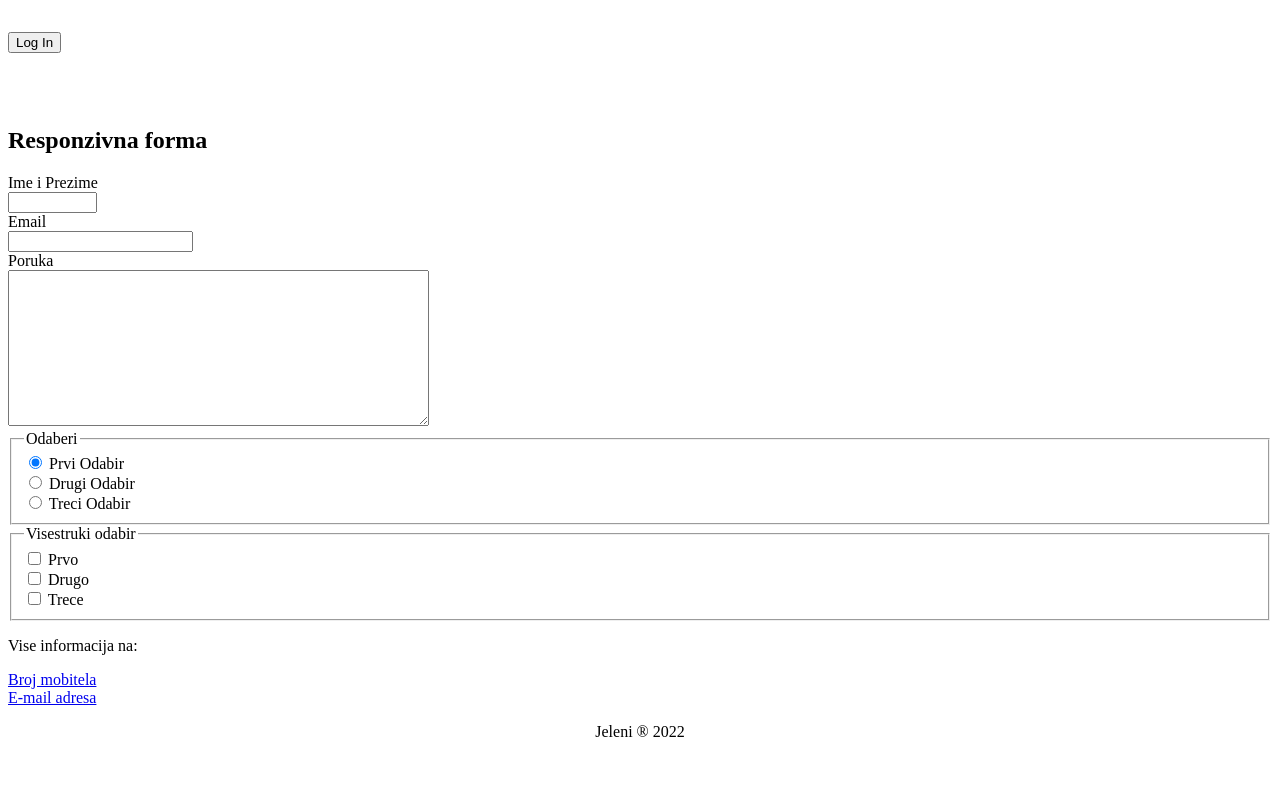
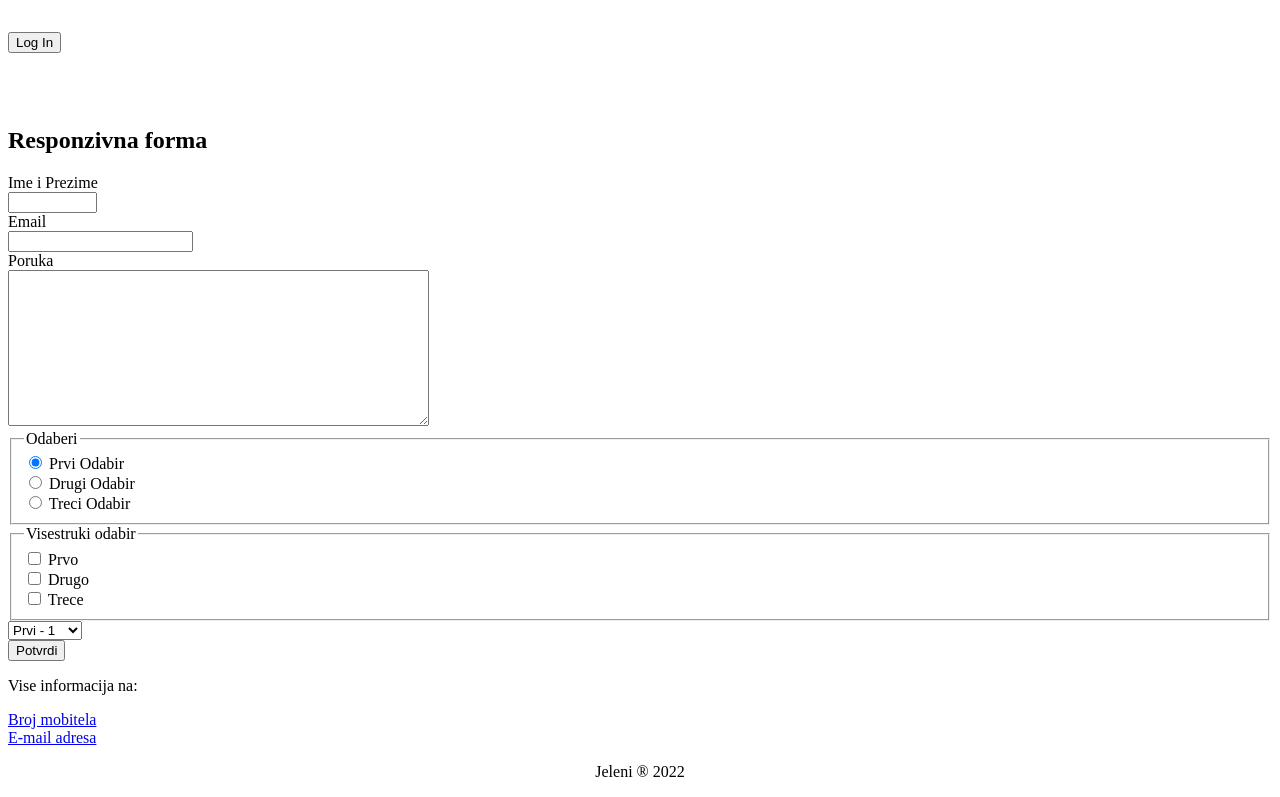
Before and after one commit to Tonka64/vjezbanje_na_predavanju.html, a plain HTML site: page index.html in a window 1280 px wide. Shown: the part 2986-3783 px from the top of the page. Before the commit the page ends 3743 px from the top, so only its background shows below. Drawn offline with Linux system fonts and the light colour scheme.

Commit message:
dodali jos jedan div

```diff
--- a/index.html
+++ b/index.html
@@ -222,6 +222,23 @@
     </fieldset>
 </div>
 
+<div>
+    <label id="title106" for="Field106">
+    </label>
+    <div>
+        <select id="Field106" name="Field106" tabindex="11">
+         <option value="prviodabir1">Prvi - 1</option>
+         <option value="drugiodabir2">Drugi - 2</option>
+         <option value="treciodabir3">Treci - 3</option>
+        </select>
+    </div>
+</div>
+
+<div>
+    <div>
+        <input id="saveForm" name="saveForm" type="submit" value="Potvrdi">
+    </div>
+</div>
 </form>
 
 
```
